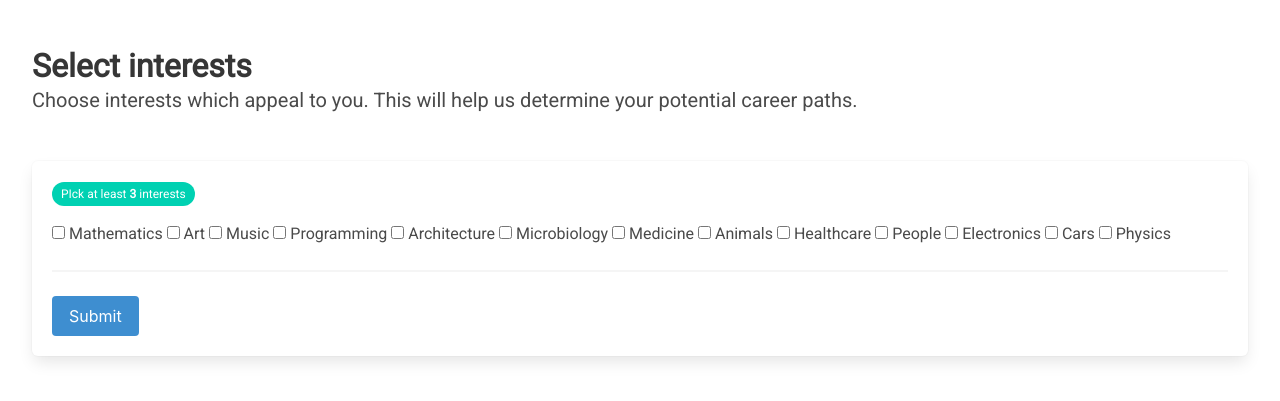
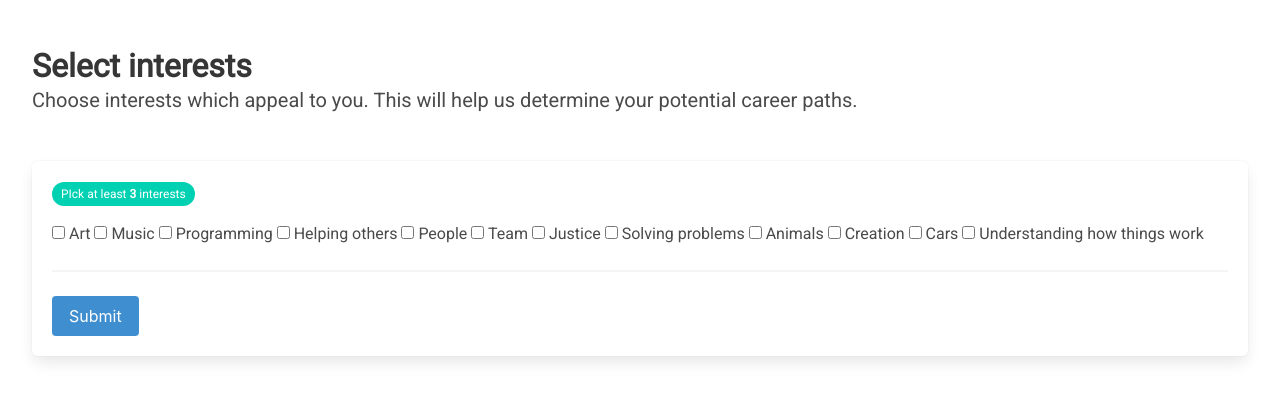
Before and after one commit to guyus15/saf2022, a Flask app: page / in a window 1280 px wide. Shown: the part 52-453 px from the top of the page. Run offline with Flask 2, Linux system fonts and the light colour scheme.

Commit message:
Added entry requirements and descriptions to jobs

```diff
--- a/app.py
+++ b/app.py
@@ -22,13 +22,21 @@ def show_results():
 # Returns the recommended jobs based on the user interests.
 def get_jobs(request_form: dict):
     local_jobs = jbs.copy()
+    jobs_to_remove = []
 
     for job in local_jobs:
         for user_selected_interest in request_form:
             if job.has_associated_interest(user_selected_interest):
                 job.increment_match_count()
 
+        if job.get_match_count() == 0:
+            jobs_to_remove.append(job)
+
+    for job in jobs_to_remove:
+        local_jobs.remove(job)
+
     local_jobs.sort()
+    local_jobs = local_jobs[:3] # Limit results to 3
 
     return local_jobs
 
--- a/job.py
+++ b/job.py
@@ -1,12 +1,13 @@
 from interests import interests
 
 class Job:
-    def __init__(self, name:str, affiliated_interests:list, description:str, links:list):
+    def __init__(self, name:str, affiliated_interests:list, description:str, qualifications: str, links:list):
         self.name = name
         for interest in affiliated_interests:
             assert(interest in interests)
         self.affiliated_interests = affiliated_interests
         self.description = description
+        self.qualifications = qualifications
         self.links = links
 
         self.match_count = 0
@@ -19,6 +20,9 @@ class Job:
 
     def get_description(self):
         return self.description
+
+    def get_qualifications(self):
+        return self.qualifications
 
     def get_links(self):
         return self.links
@@ -40,20 +44,30 @@ class Job:
 
 jobs = [
     Job("Computer Science",
-        ["interest-programming", "interest-electronics", "interest-mathematics"],
-        "Computer Science is a job",
-        ["https://google.com", "https://google.com"]
+        ["interest-programming", "interest-team", "interest-solving-problems", "interest-creation"],
+        "Computer science focuses on the development and testing of software and software systems. As a computer scientist you might be working on security, algorithms, data analysis and many other sub-topics within the field.",
+        "Entry requirements for computer science majors commonly emphasise strong knowledge of mathematics and physics. Some institutions recommend a background of psychology and sociology to compliment your studies.",
+        ["https://en.wikipedia.org/wiki/Computer_science", "https://www.topuniversities.com/courses/computer-science-information-systems/guide"]
     ),
 
     Job("Electrical Engineering",
-        ["interest-electronics", "interest-physics"],
-        "Electrical Engineering is a job",
-        ["https://google.com", "https://google.com"]
+        ["interest-alone", "interest-solving-problems", "interest-creation", "interest-how-things-work"],
+        "Electrical Engineering is a profession concerned with the study, design and application of equipment, devices and systems which use electricity, electronics and electromagnetism. As an electronic engineer you might design, develop, test or supervise the manufacture of electrical equipment.",
+        "Strong knowledge of mathematics is almost necessary as an entry requirement for electrical engineering. Other commonly desired skills are sciences such as physics and computer science.",
+        ["https://en.wikipedia.org/wiki/Electrical_engineering", "https://www.topuniversities.com/courses/engineering-electrical-electronic/guide"]
     ),
 
-    Job("Civil Engineering",
-        ["interest-physics", "interest-architecture"],
-        "Civil Engineering is the profession of designing and executing structural works and maintenance that serve the general public. Such works might include: dams, bridges, aqueducts and canals.",
-        ["https://google.com", "https://google.com"]
+    Job("Healthcare Professional",
+        ["interest-helping-others", "interest-team", "interest-people"],
+        "Healthcare is the improvement of health via the prevention, diagnosis, treatment and care of a person. Common healthcare roles include, doctors, nurses, healthcare assistants, radiologist and cardiologists",
+        "Entry requirements for a healthcare profession are very much dependent on which path you would like to take. For a healthcare assistant, there are no set entry requirements. Employers would expect good literacy and numeracy, and be able to communicate well with patients. Other professions may require more than this, for professions such as doctors and radiologists a degree is required. Common entry requirements are voluntary or work experience related to healthcare, good knowledge of mathematics, biology, chemistry, and physics, and good social skills.",
+        ["https://en.wikipedia.org/wiki/Civil_engineering", "https://www.topuniversities.com/courses/engineering-civil-structural/guide"]
+    ),
+
+    Job("Law Enforcement",
+        ["interest-helping-others", "interest-team", "interest-people", "interest-justice"],
+        "Law enforcement is an organised activity to enforce law by discovering, deterring, rehabilitating or punishing people who violates the rules governing a society. Some law enforcement roles include: police, criminal investigators, detectives, and secret service agents.",
+        "Basic entry requirements for a major in law enforcent include having a valid driver's license and being at least 18 or 21 years old. Depending on the department's policy, applicants might also need a clean criminal record, although some police departments may allow those with criminal records as long as their offences were very minor.",
+        ["https://en.wikipedia.org/wiki/Law_enforcement", "https://www.prospects.ac.uk/jobs-and-work-experience/job-sectors/law-enforcement-and-security/joining-the-police"]
     )
 ]
--- a/templates/index.html
+++ b/templates/index.html
@@ -19,10 +19,6 @@
     <fieldset>
         <div>
             <label class="checkbox">
-                <input class="interest-select" name="interest-mathematics" type="checkbox">
-                Mathematics
-            </label>
-            <label class="checkbox">
                 <input class="interest-select" name="interest-art" type="checkbox">
                 Art
             </label>
@@ -35,40 +31,40 @@
                 Programming
             </label>
             <label class="checkbox">
-                <input class="interest-select" name="interest-architecture" type="checkbox">
-                Architecture
+                <input class="interest-select" name="interest-helping-others" type="checkbox">
+                Helping others
             </label>
             <label class="checkbox">
-                <input class="interest-select" name="interest-microbiology" type="checkbox">
-                Microbiology
+                <input class="interest-select" name="interest-people" type="checkbox">
+                People
             </label>
             <label class="checkbox">
-                <input class="interest-select" name="interest-medicine" type="checkbox">
-                Medicine
+                <input class="interest-select" name="interest-team" type="checkbox">
+                Team
+            </label>
+            <label class="checkbox">
+                <input class="interest-select" name="interest-justice" type="checkbox">
+                Justice
+            </label>
+            <label class="checkbox">
+                <input class="interest-select" name="interest-solving-problems"" type="checkbox">
+                Solving problems
             </label>
             <label class="checkbox">
                 <input class="interest-select" name="interest-animals" type="checkbox">
                 Animals
             </label>
             <label class="checkbox">
-                <input class="interest-select" name="interest-healthcare" type="checkbox">
-                Healthcare
-            </label>
-            <label class="checkbox">
-                <input class="interest-select" name="interest-people" type="checkbox">
-                People
-            </label>
-            <label class="checkbox">
-                <input class="interest-select" name="interest-electronics" type="checkbox">
-                Electronics
+                <input class="interest-select" name="interest-creation" type="checkbox">
+                Creation
             </label>
             <label class="checkbox">
                 <input class="interest-select" name="interest-cars" type="checkbox">
                 Cars
             </label>
             <label class="checkbox">
-                <input class="interest-select" name="interest-physics" type="checkbox">
-                Physics
+                <input class="interest-select" name="interest-how-things-work" type="checkbox">
+                Understanding how things work
             </label>
         </div>
         <legend style="padding-bottom:1em"><span style="white-space:pre" class="tag is-primary is-rounded">PIck at least <strong style="color:white">3</strong> interests</span></legend>
```
Also changed, not shown: interests.py (+8 -8 lines), templates/results.html (+13 -3 lines).
